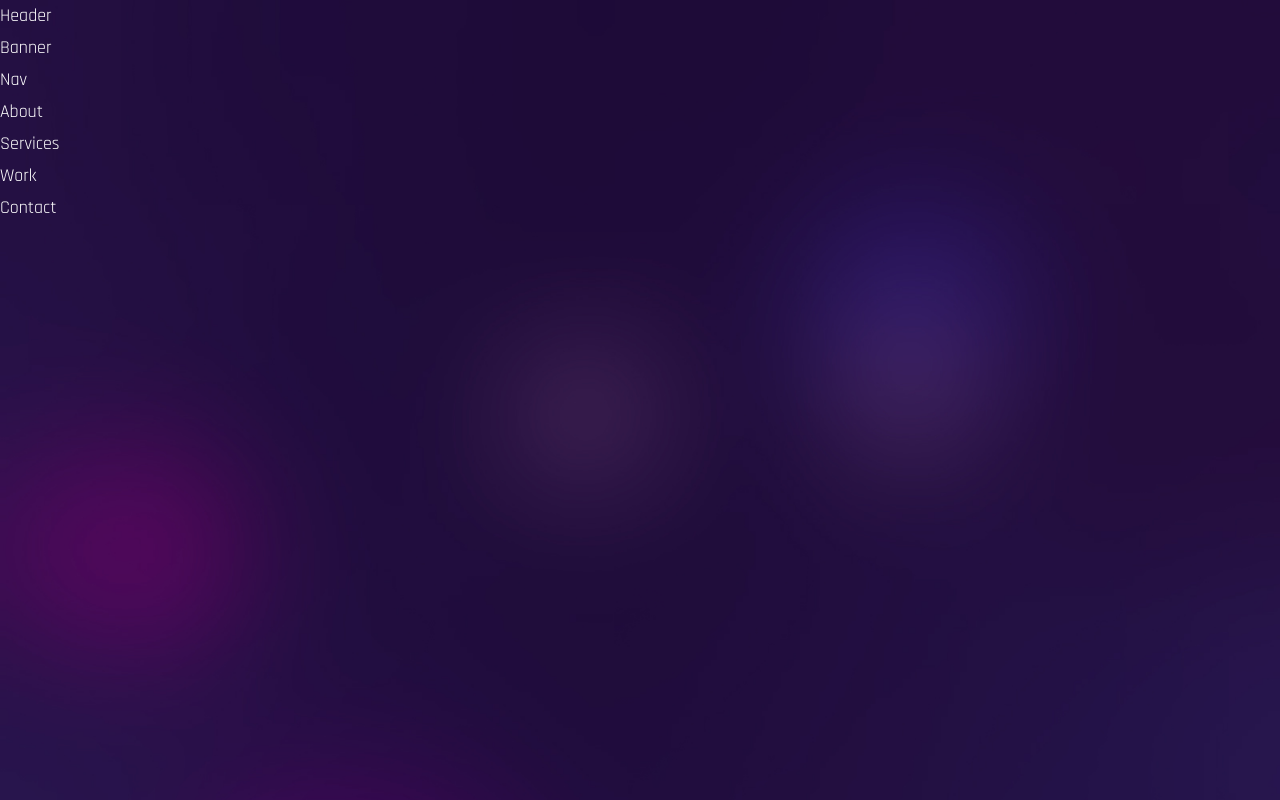
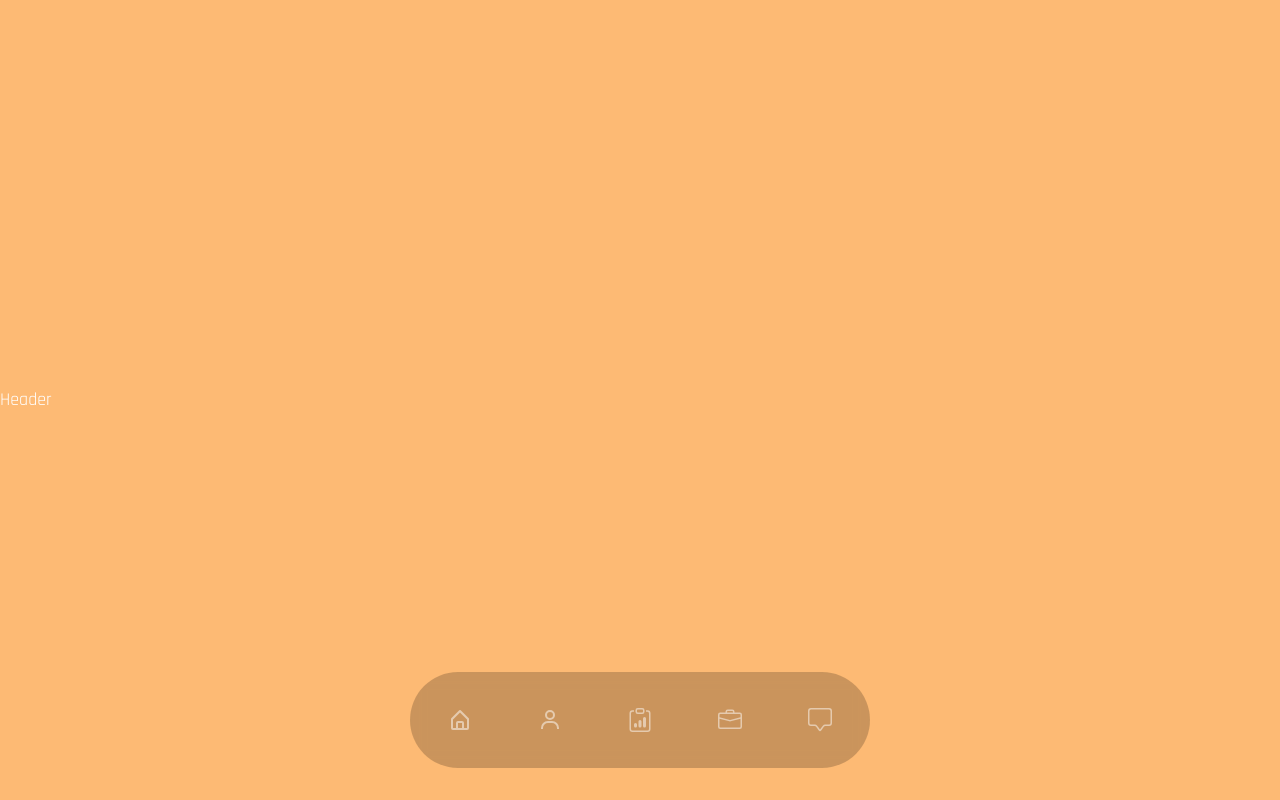
Before and after one commit to JackArt237483/WebCite, a React (Create React App) app: page / in a window 1280 px wide. Shown: the top 800 px of the page. Built offline with nearby package versions, Linux system fonts and the light colour scheme; the HTML template or start-up script is replaced by a standard one; a web font is replaced by a local one.

Commit message:
make navbar navigate

```diff
--- a/src/components/About.js
+++ b/src/components/About.js
@@ -1,7 +1,7 @@
 import React from 'react';
 
 const About = () => {
-  return <div>About</div>;
+  return <div id="about" className='section'>About</div>;
 };
 
 export default About;
--- a/src/components/Banner.js
+++ b/src/components/Banner.js
@@ -1,7 +1,7 @@
 import React from 'react';
 
 const Banner = () => {
-  return <div>Banner</div>;
+  return <div id="home" className='section'>Banner</div>;
 };
 
 export default Banner;
--- a/src/components/Contact.js
+++ b/src/components/Contact.js
@@ -1,7 +1,7 @@
 import React from 'react';
 
 const Contact = () => {
-  return <div>Contact</div>;
+  return <div id="contact" className='section'>Contact</div>;
 };
 
 export default Contact;
--- a/src/components/Header.js
+++ b/src/components/Header.js
@@ -1,7 +1,7 @@
 import React from 'react';
 
 const Header = () => {
-  return <div>Header</div>;
+  return <div className='section bg-orange-300'>Header</div>;
 };
 
 export default Header;
--- a/src/components/Nav.js
+++ b/src/components/Nav.js
@@ -1,7 +1,65 @@
 import React from 'react';
+import {BiHomeAlt,BiUser} from "react-icons/bi"
+import {BsClipboardData, BsBriefcase, BsChatSquare} from "react-icons/bs"
+import {Link} from "react-scroll"
 
 const Nav = () => {
-  return <div>Nav</div>;
+  return(
+  <nav className='fixed bottom-2 lg:bottom-8 w-full overflow-hidden z-50'>
+    <div className='container mx-auto'>
+
+    </div>
+    <div className='w-full bg-black/20 h-[96px] backdrop-blur
+    rounded-full max-w-[460px] mx-auto px-5 flex justify-between items-center
+    text-2xl text-white/50'>
+      <Link
+      activeClass="active"
+      smooth={true}
+      spy={true}
+      to="home"
+      className='cursor-pointer w-[60px] h-[60px] flex items-center
+      justify-center'>
+        <BiHomeAlt/>
+      </Link >
+      <Link
+      activeClass="active"
+      smooth={true}
+      spy={true}
+      to="about"
+      className='cursor-pointer w-[60px] h-[60px] flex items-center
+      justify-center'>
+        <BiUser/>
+      </Link>
+      <Link
+      activeClass="active"
+      smooth={true}
+      spy={true}
+      to="servies"
+      className='cursor-pointer w-[60px] h-[60px] flex items-center
+      justify-center'>
+        <BsClipboardData/>
+      </Link>
+      <Link
+      activeClass="active"
+      smooth={true}
+      spy={true}
+      to="work"
+      className='cursor-pointer w-[60px] h-[60px] flex items-center
+      justify-center'>
+        <BsBriefcase/>
+      </Link>
+      <Link
+      activeClass="active"
+      smooth={true}
+      spy={true}
+      to="contact"
+      className='cursor-pointer w-[60px] h-[60px] flex items-center
+      justify-center'>
+        <BsChatSquare/>
+      </Link>
+    </div>
+  </nav>
+  );
 };
 
 export default Nav;
--- a/src/components/Services.js
+++ b/src/components/Services.js
@@ -1,7 +1,7 @@
 import React from 'react';
 
 const Services = () => {
-  return <div>Services</div>;
+  return <div id="services" className='section'>Services</div>;
 };
 
 export default Services;
--- a/src/components/Work.js
+++ b/src/components/Work.js
@@ -1,7 +1,7 @@
 import React from 'react';
 
 const Work = () => {
-  return <div>Work</div>;
+  return <div id="work" className='section'>Work</div>;
 };
 
 export default Work;
```
